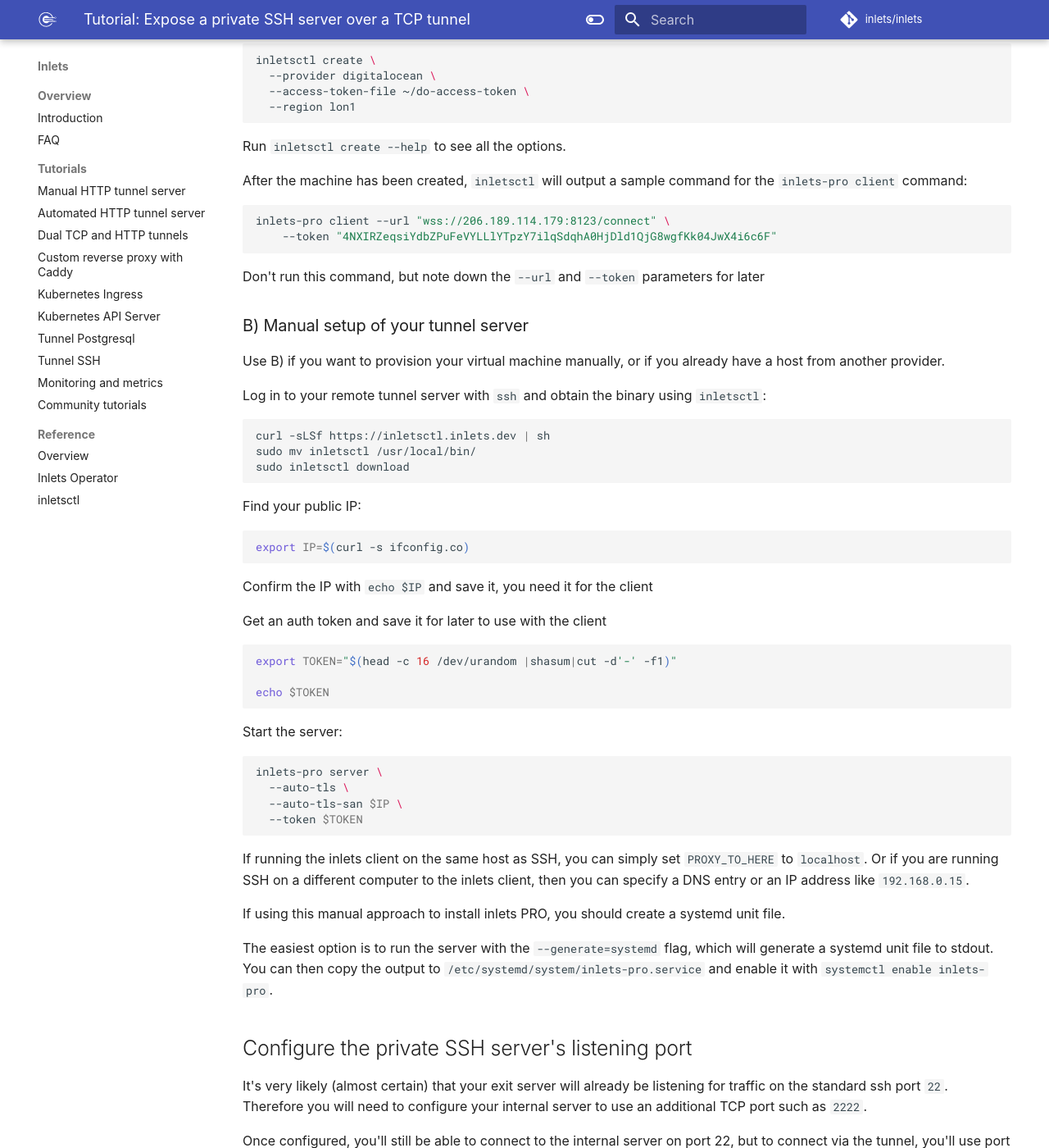
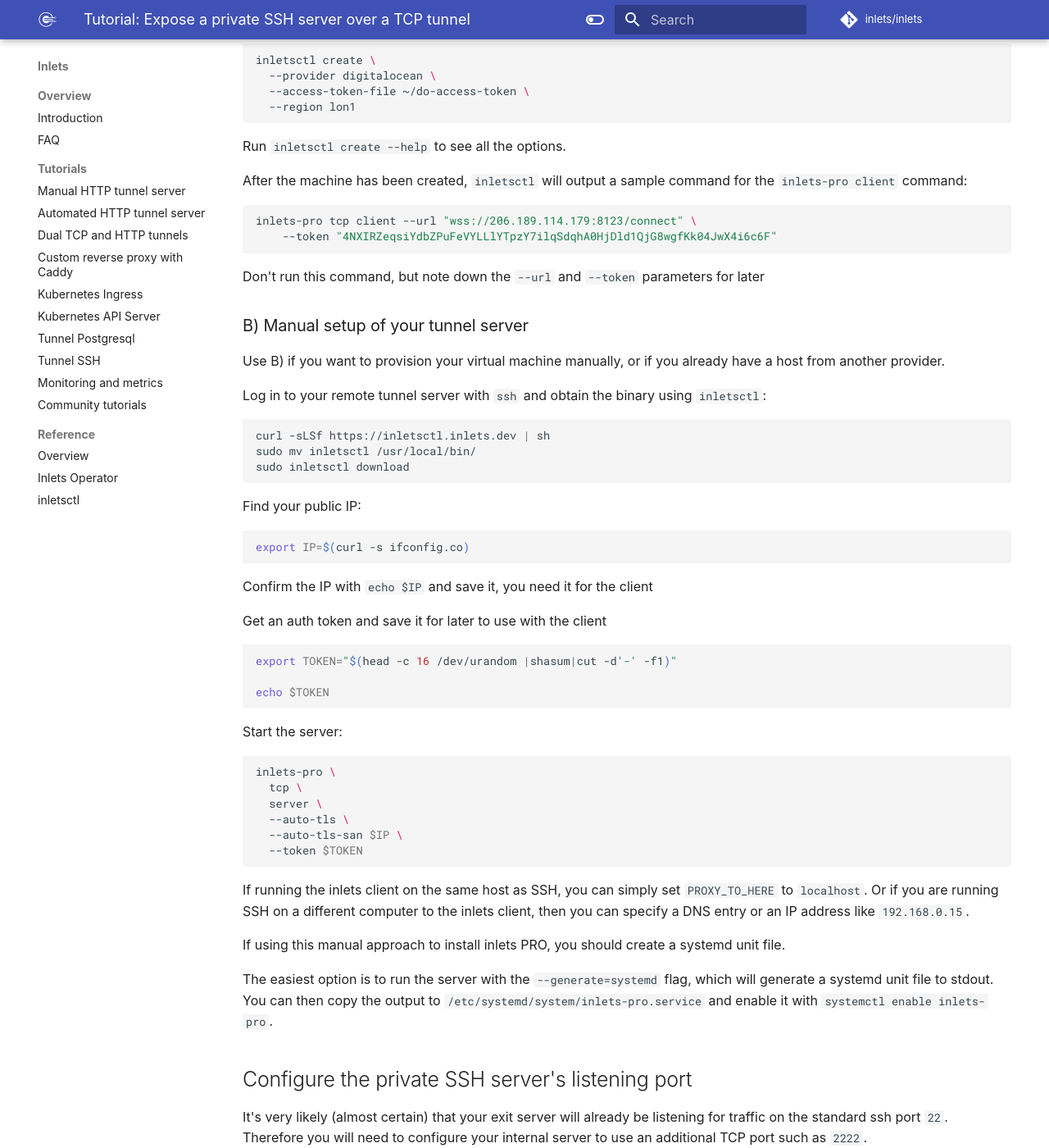
Before and after one commit to inlets/docs.inlets.dev, an MkDocs documentation site: the page built from docs/tutorial/ssh-tcp-tunnel.md, in a window 1280 px wide and 1400 px high, scrolled down 986 px. Shown: the whole window at 82% size. Built offline with MkDocs 1.6.1 and Material for MkDocs 9.7.7, drawn with Linux system fonts in a browser that asks for light colours; some web fonts are replaced.

Commit message:
Update for inlets 0.9.9
The tcp or http verb are now required

Signed-off-by: Alex Ellis (OpenFaaS Ltd) <alexellis2@gmail.com>

````diff
--- a/docs/tutorial/ssh-tcp-tunnel.md
+++ b/docs/tutorial/ssh-tcp-tunnel.md
@@ -45,7 +45,7 @@
 After the machine has been created, `inletsctl` will output a sample command for the `inlets-pro client` command:
 
 ```bash
-inlets-pro client --url "wss://206.189.114.179:8123/connect" \
+inlets-pro tcp client --url "wss://206.189.114.179:8123/connect" \
     --token "4NXIRZeqsiYdbZPuFeVYLLlYTpzY7ilqSdqhA0HjDld1QjG8wgfKk04JwX4i6c6F"
 ```
 
@@ -82,7 +82,9 @@
 Start the server:
 
 ```bash
-inlets-pro server \
+inlets-pro \
+  tcp \
+  server \
   --auto-tls \
   --auto-tls-san $IP \
   --token $TOKEN
@@ -147,7 +149,7 @@
 export LICENSE_FILE="$HOME/LICENSE.txt"
 export UPSTREAM="localhost"
 
-inlets-pro client --url "wss://$IP:8123/connect" \
+inlets-pro tcp client --url "wss://$IP:8123/connect" \
   --token "4NXIRZeqsiYdbZPuFeVYLLlYTpzY7ilqSdqhA0HjDld1QjG8wgfKk04JwX4i6c6F" \
   --license-file "$LICENSE_FILE" \
   --upstream "$UPSTREAM" \
````
Also changed, not shown: docs/reference/inletsctl.md (+3 -3 lines), docs/tutorial/caddy-http-tunnel.md (+1 -1 lines), docs/tutorial/postgresql-tcp-tunnel.md (+1 -1 lines).
